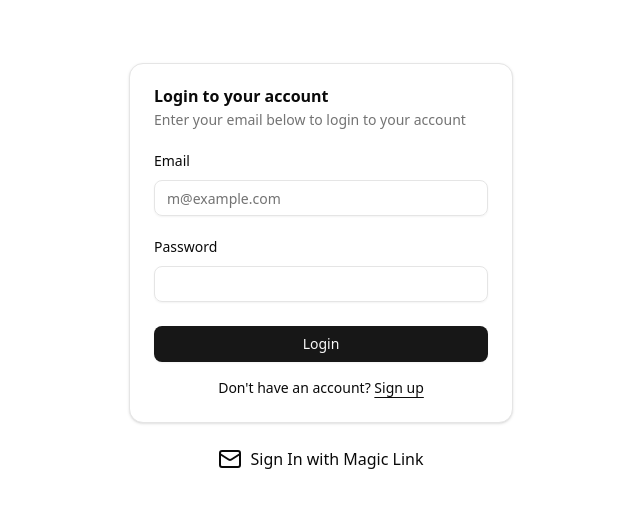
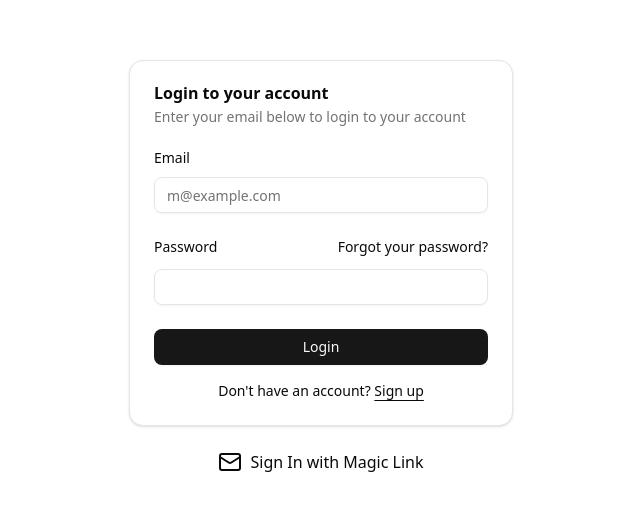
Before and after one commit to 6045943/Authentication-nextjs, a Next.js app: page /login in a window 1280 px wide. Shown: the part 133-644 px from the top of the page, without its empty margins (319-959 px from the left). Built offline with nearby package versions, Linux system fonts and the light colour scheme; no server answers.

Commit message:
Forgot password toegevoegd

```diff
--- a/components/auth-form.tsx
+++ b/components/auth-form.tsx
@@ -16,9 +16,10 @@ type AuthFormProps = React.ComponentProps<"div"> & {
   footer?: React.ReactNode
   beforeFields?: React.ReactNode
   successMessage?: string
+  passwordRight?: React.ReactNode
 }
 
-export function AuthForm({ className, title, description, submitLabel, onSubmitCredentials, footer, beforeFields, successMessage, ...props }: AuthFormProps) {
+export function AuthForm({ className, title, description, submitLabel, onSubmitCredentials, footer, beforeFields, successMessage, passwordRight, ...props }: AuthFormProps) {
   const [email, setEmail] = useState("")
   const [password, setPassword] = useState("")
   const [loading, setLoading] = useState(false)
@@ -57,6 +58,11 @@ export function AuthForm({ className, title, description, submitLabel, onSubmitC
               <div className="grid gap-3">
                 <div className="flex items-center">
                   <Label htmlFor="password">Password</Label>
+                  {passwordRight && (
+                    <div className="ml-auto inline-block text-sm underline-offset-4 hover:underline">
+                      {passwordRight}
+                    </div>
+                  )}
                 </div>
                 <Input id="password" type="password" required value={password} onChange={(e) => setPassword(e.target.value)} />
               </div>
--- a/components/login-form.tsx
+++ b/components/login-form.tsx
@@ -18,6 +18,7 @@ export function LoginForm({
         description="Enter your email below to login to your account"
         submitLabel="Login"
         successMessage="Logged in successfully!"
+        passwordRight={<a href="/auth/forgot-password">Forgot your password?</a>}
         beforeFields={
           <div className="hidden" />
         }
```
